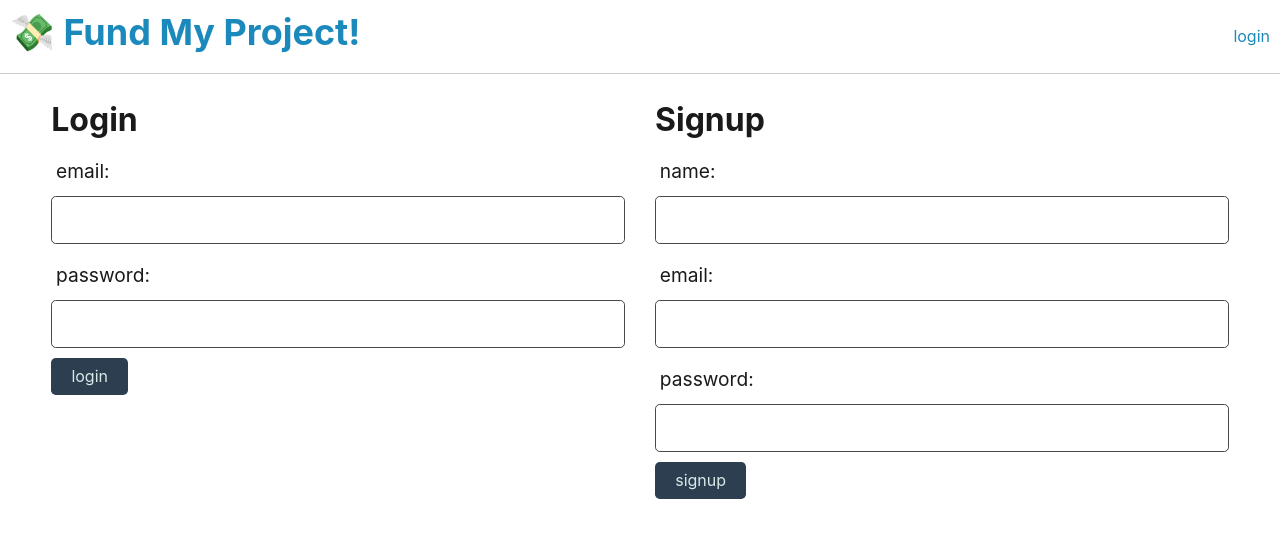
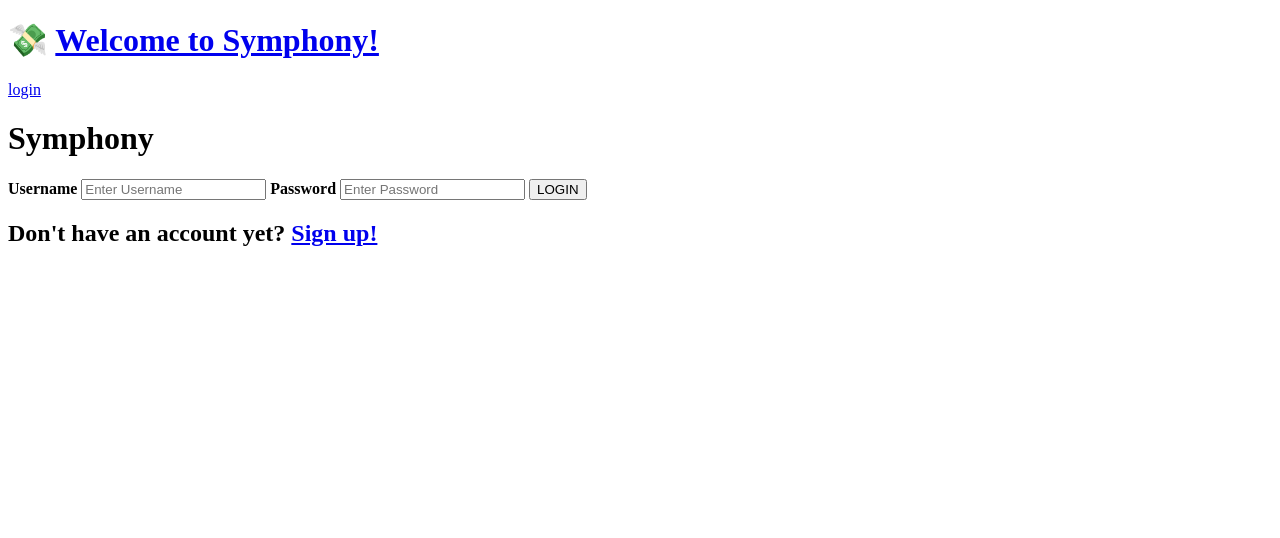
Before and after one commit to mcchristy/Symphony2.0, a Node server app: page /login in a window 1280 px wide. Shown: the top 538 px of the page. Run offline with Node 20, Linux system fonts and the light colour scheme; some libraries are stand-ins or nearby versions.

Commit message:
updated handle bar files

```diff
--- a/controllers/homeRoutes.js
+++ b/controllers/homeRoutes.js
@@ -4,25 +4,13 @@ const withAuth = require('../utils/auth');
 
 router.get('/', async (req, res) => {
   try {
-    // Get all projects and JOIN with user data
-    const projectData = await Project.findAll({
-      include: [
-        {
-          model: User,
-          attributes: ['name'],
-        },
-      ],
-    });
 
-    // Serialize data so the template can read it
-    const projects = projectData.map((project) => project.get({ plain: true }));
-
-    // Pass serialized data and session flag into template
+// Pass serialized data and session flag into template
     res.render('homepage', {
-      projects,
       logged_in: req.session.logged_in
     });
   } catch (err) {
+    console.log('test')
     res.status(500).json(err);
   }
 });
--- a/views/layouts/main.handlebars
+++ b/views/layouts/main.handlebars
@@ -3,10 +3,9 @@
 
 <head>
   <meta charset="UTF-8">
+  <meta http-equiv="X-UA-Compatible" content="IE=edge">
   <meta name="viewport" content="width=device-width, initial-scale=1.0">
-  <title>Fund My Project!</title>
-  <link rel="stylesheet" href="/css/jass.css">
-  <link rel="stylesheet" href="/css/style.css">
+  <title>Symphony</title>
 </head>
 
 <body>
@@ -14,7 +13,7 @@
     <header class="display-flex justify-space-between align-center p-2">
       <h1>
         <span role="img" aria-label="money">💸</span>
-        <a href="/">Fund My Project!</a>
+        <a href="/">Welcome to Symphony!</a>
       </h1>
       <nav>
         <!-- Conditionally render login or logout links -->
--- a/views/login.handlebars
+++ b/views/login.handlebars
@@ -1,42 +1,15 @@
-<div class="row">
-  <div class="col-md-6">
-    <h2>Login</h2>
+      <h1><b>Symphony</b></h1>
+      <form>
+        <div class="container">
+          <label for="uname"><b>Username</b></label>
+          <input type="text" placeholder="Enter Username" name="uname" required>
 
-    <form class="form login-form">
-      <div class="form-group">
-        <label for="email-login">email:</label>
-        <input class="form-input" type="text" id="email-login" />
-      </div>
-      <div class="form-group">
-        <label for="password-login">password:</label>
-        <input class="form-input" type="password" id="password-login" />
-      </div>
-      <div class="form-group">
-        <button class="btn btn-primary" type="submit">login</button>
-      </div>
-    </form>
-  </div>
-  <div class="col-md-6">
-    <h2>Signup</h2>
+          <label for="psw"><b>Password</b></label>
+          <input type="password" placeholder="Enter Password" name="psw" required>
 
-    <form class="form signup-form">
-      <div class="form-group">
-        <label for="name-signup">name:</label>
-        <input class="form-input" type="text" id="name-signup" />
-      </div>
-      <div class="form-group">
-        <label for="email-signup">email:</label>
-        <input class="form-input" type="text" id="email-signup" />
-      </div>
-      <div class="form-group">
-        <label for="password-signup">password:</label>
-        <input class="form-input" type="password" id="password-signup" />
-      </div>
-      <div class="form-group">
-        <button class="btn btn-primary" type="submit">signup</button>
-      </div>
-    </form>
-  </div>
-</div>
-
-<script src="./js/login.js"></script>
+          <button type="button" class="btn btn-primary btn-lg">LOGIN</button>
+        </div>
+        <div class="container">
+          <h2>Don't have an account yet? <a href="signup.handlebars">Sign up!</a></h2>
+        </div>
+      </form>
```
Also changed, not shown: views/homepage.handlebars (+31 -24 lines), views/project.handlebars (deleted, +0 -14 lines), views/signup.handlebars (added, +27 -0 lines).
